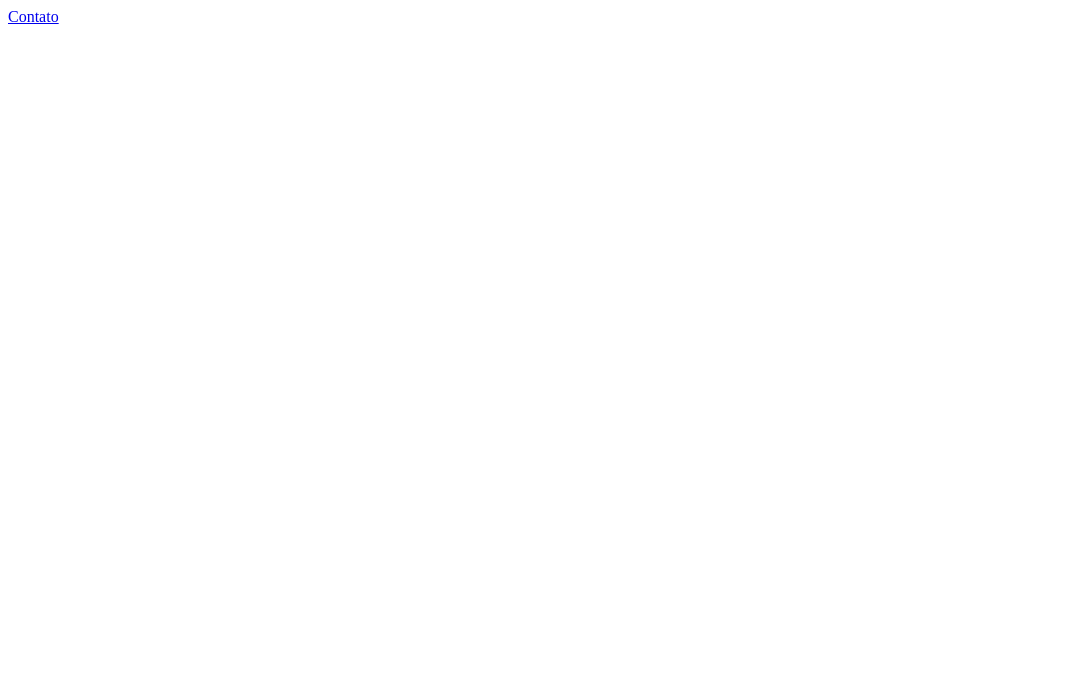
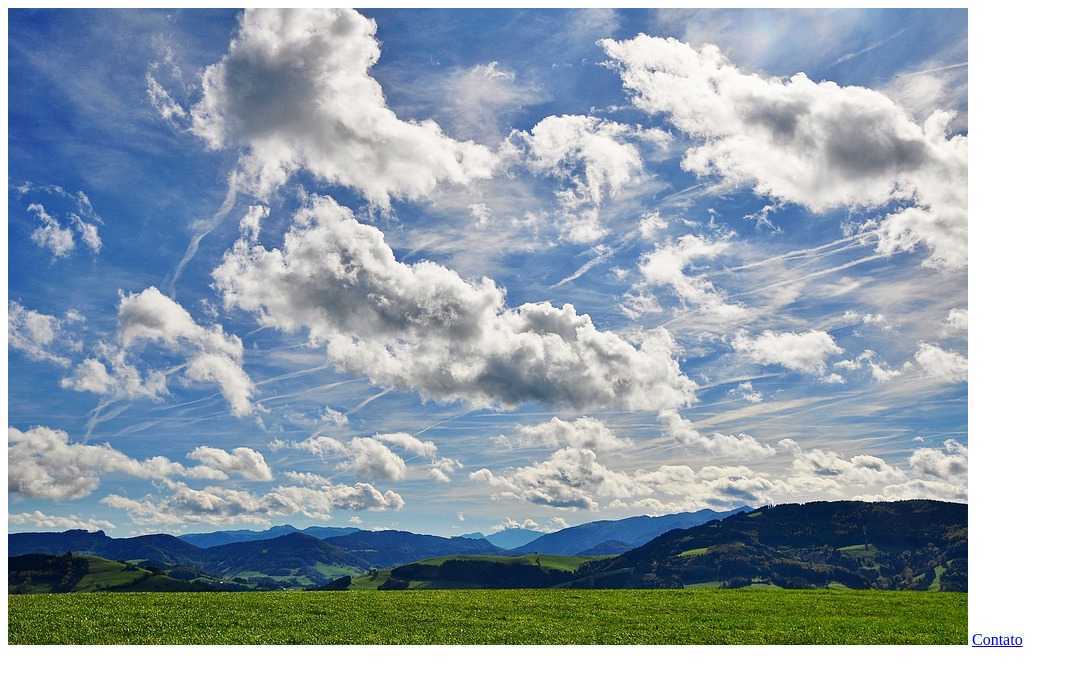
Before and after one commit to SchmitLeonardo/aulaGit, a plain HTML site: page index.html in a window 1280 px wide. Shown: the whole page, without its empty margins (0-1077 px from the left). Drawn offline with Linux system fonts and the light colour scheme.

Commit message:
Adiciona a imagem na home

```diff
--- a/index.html
+++ b/index.html
@@ -7,6 +7,7 @@
     <title>Titulo</title>
 </head>
 <body>
+    <img src="assets/imagem.jpg" alt="Imagem principal">
     <a href="contato.html">Contato</a>
 </body>
 </html>
```
Also changed, not shown: assets/imagem.jpg (added).
